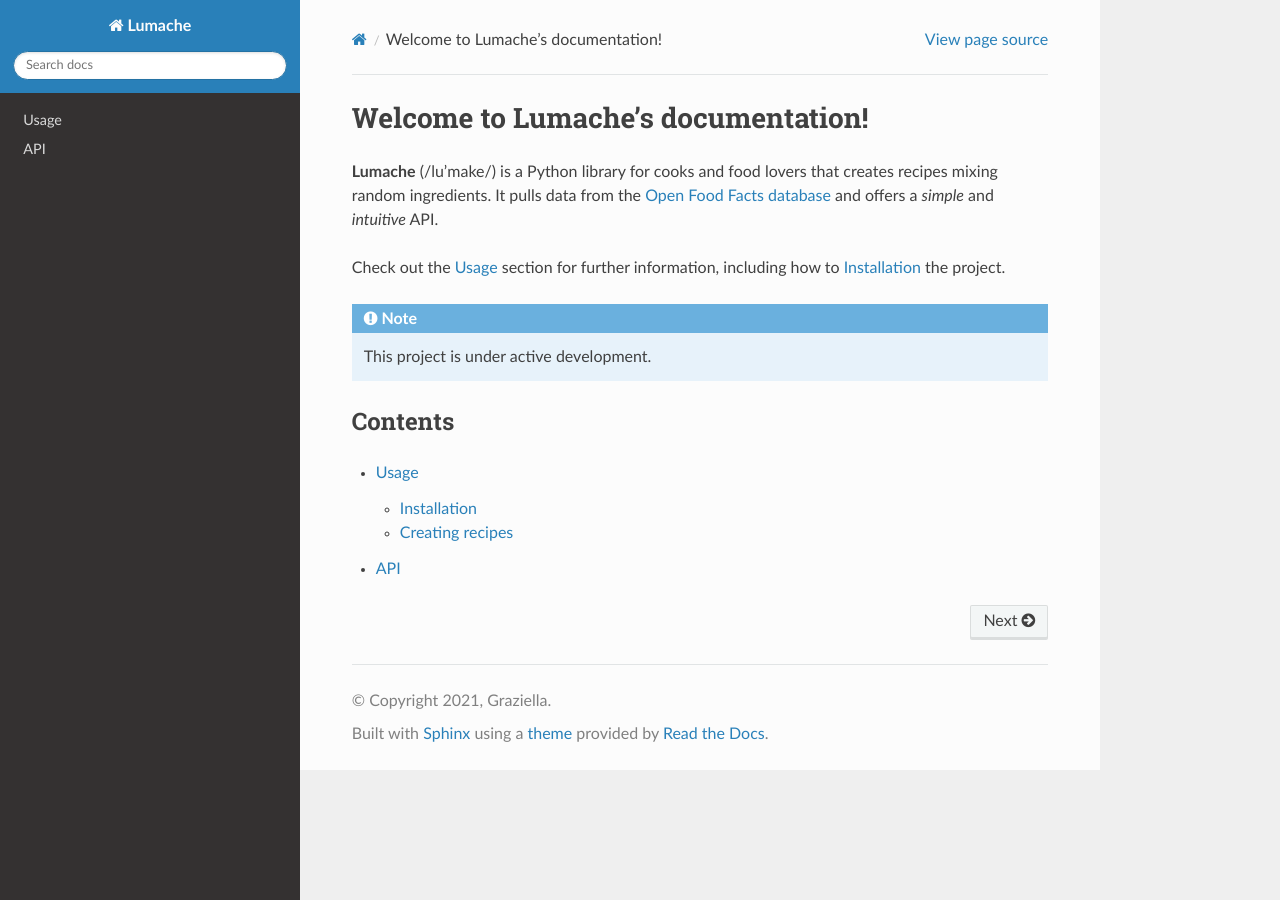
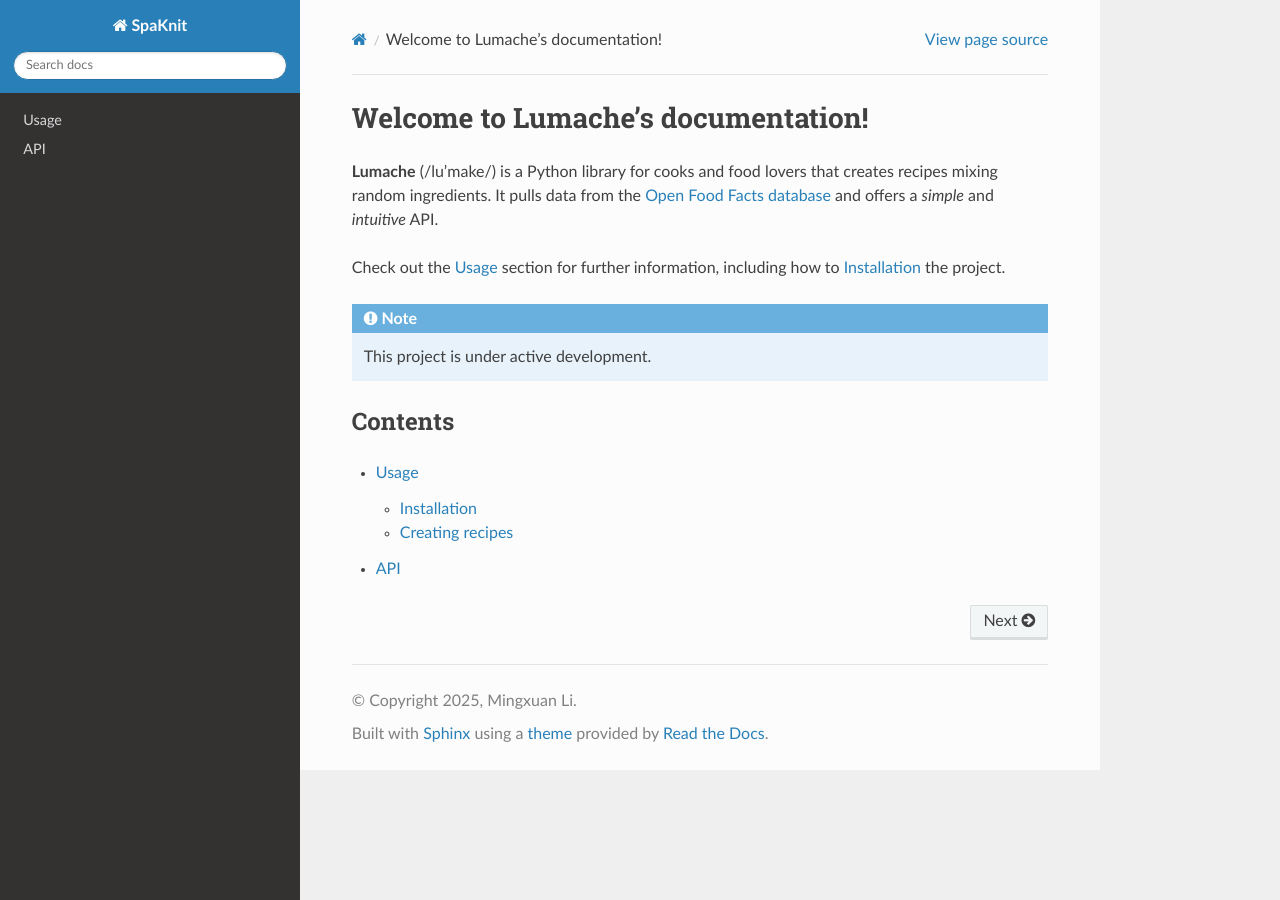
Before and after one commit to XJTU-MingxuanLi/SpaKnit-tutorial, a Sphinx documentation site: the page built from docs/source/index.rst, in a window 1280 px wide. Built offline with Sphinx 7.4.7 and the Read the Docs theme 3.1.0, drawn with Linux system fonts in a browser that asks for light colours.

Commit message:
Update conf.py

```diff
--- a/docs/source/conf.py
+++ b/docs/source/conf.py
@@ -2,9 +2,9 @@
 
 # -- Project information
 
-project = 'Lumache'
-copyright = '2021, Graziella'
-author = 'Graziella'
+project = 'SpaKnit'
+copyright = '2025, Mingxuan Li'
+author = 'Mingxuan Li'
 
 release = '0.1'
 version = '0.1.0'
@@ -12,6 +12,7 @@
 # -- General configuration
 
 extensions = [
+    "nbsphinx",
     'sphinx.ext.duration',
     'sphinx.ext.doctest',
     'sphinx.ext.autodoc',
```
